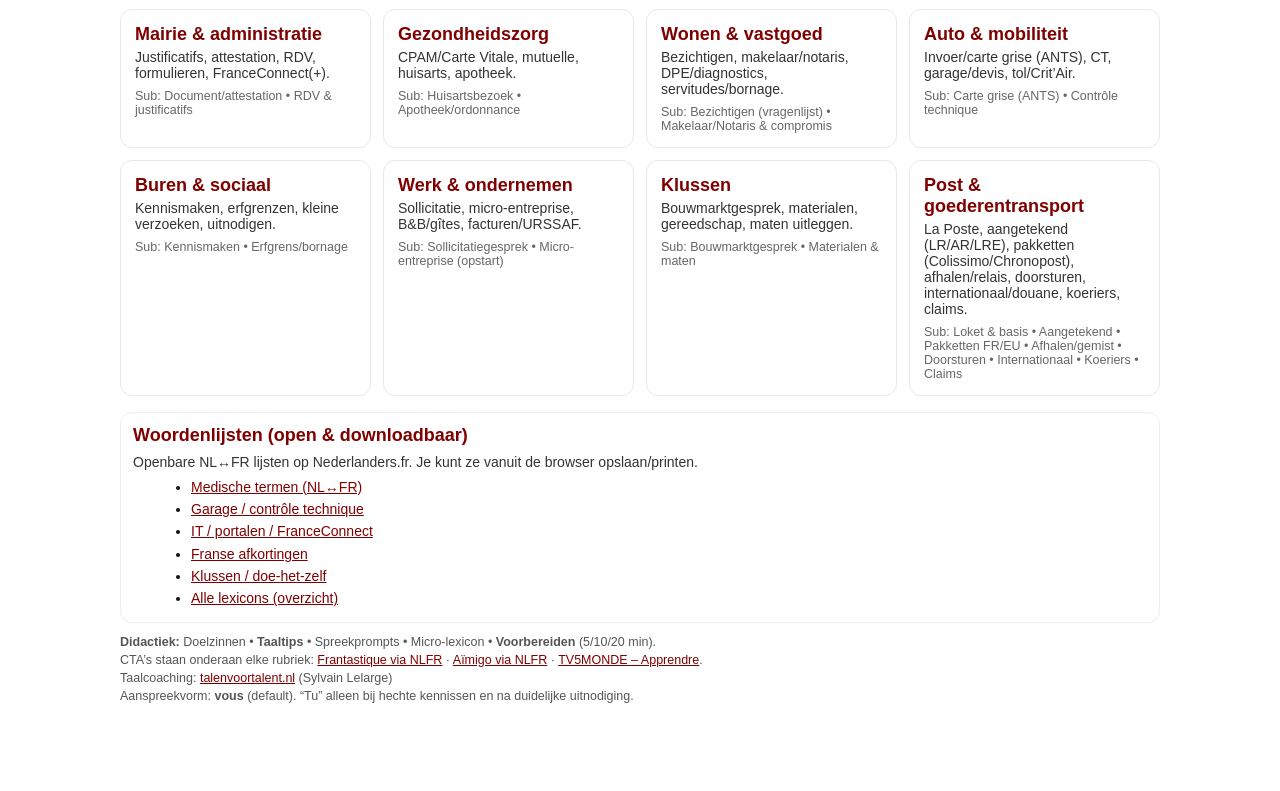
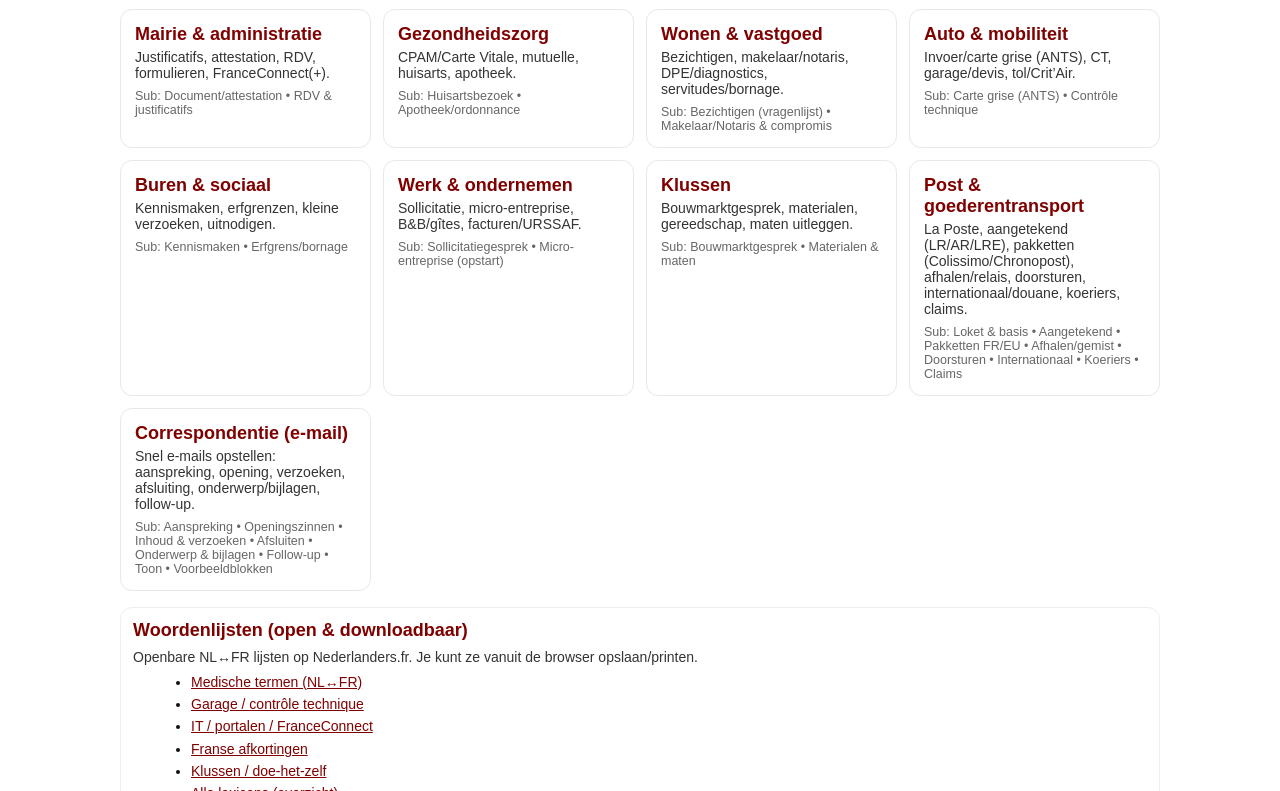
Before and after one commit to antonnoe/Franse-taal-in-contextuele-module, a plain HTML site: page index.html in a window 1280 px wide. Shown: the part 410-1201 px from the top of the page. Before the commit the page ends 1153 px from the top, so only its background shows below. Drawn offline with Linux system fonts and the light colour scheme.

Commit message:
Add files via upload

```diff
--- a/index.html
+++ b/index.html
@@ -122,13 +122,22 @@
       <div style="margin-top:8px;font-size:12.5px;color:#666;">Sub: Bouwmarktgesprek • Materialen & maten</div>
     </a>
 
-    <!-- 12 Post & goederentransport (NIEUW) -->
-    <a class="card" data-tags="post la poste aangetekend lr ar lre colissimo chronopost pakket relais consigne douane cn22 cn23 koerier chronopost dhl ups fedex claims"
+    <!-- 12 Post & goederentransport -->
+    <a class="card" data-tags="post la poste aangetekend lr ar lre colissimo chronopost pakket relais consigne douane cn22 cn23 koerier dhl ups fedex claims"
        href="./rubriek-post.html"
        style="display:block;text-decoration:none;border:1px solid #e8e8e8;border-radius:12px;padding:14px;background:#fff;">
       <div style="font-weight:700;color:#800000;font-size:18px;margin-bottom:4px;">Post &amp; goederentransport</div>
       <div style="color:#333;font-size:14px;">La Poste, aangetekend (LR/AR/LRE), pakketten (Colissimo/Chronopost), afhalen/relais, doorsturen, internationaal/douane, koeriers, claims.</div>
       <div style="margin-top:8px;font-size:12.5px;color:#666;">Sub: Loket & basis • Aangetekend • Pakketten FR/EU • Afhalen/gemist • Doorsturen • Internationaal • Koeriers • Claims</div>
+    </a>
+
+    <!-- 13 Correspondentie (e-mail) -->
+    <a class="card" data-tags="correspondentie email e-mail brief onderwerp bijlage groet formule follow-up"
+       href="./rubriek-correspondentie.html"
+       style="display:block;text-decoration:none;border:1px solid #e8e8e8;border-radius:12px;padding:14px;background:#fff;">
+      <div style="font-weight:700;color:#800000;font-size:18px;margin-bottom:4px;">Correspondentie (e-mail)</div>
+      <div style="color:#333;font-size:14px;">Snel e-mails opstellen: aanspreking, opening, verzoeken, afsluiting, onderwerp/bijlagen, follow-up.</div>
+      <div style="margin-top:8px;font-size:12.5px;color:#666;">Sub: Aanspreking • Openingszinnen • Inhoud & verzoeken • Afsluiten • Onderwerp & bijlagen • Follow-up • Toon • Voorbeeldblokken</div>
     </a>
   </section>
 
```
